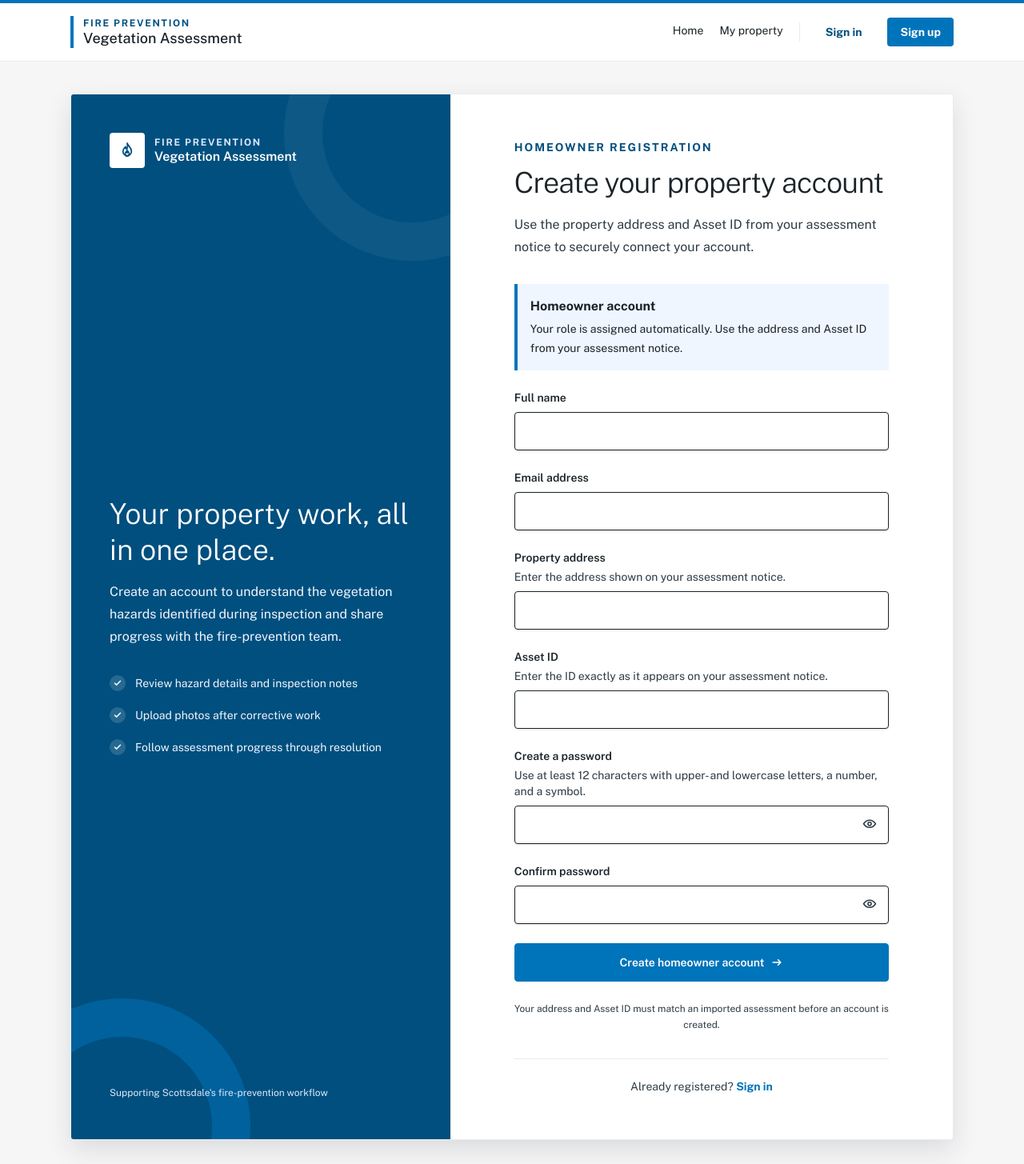
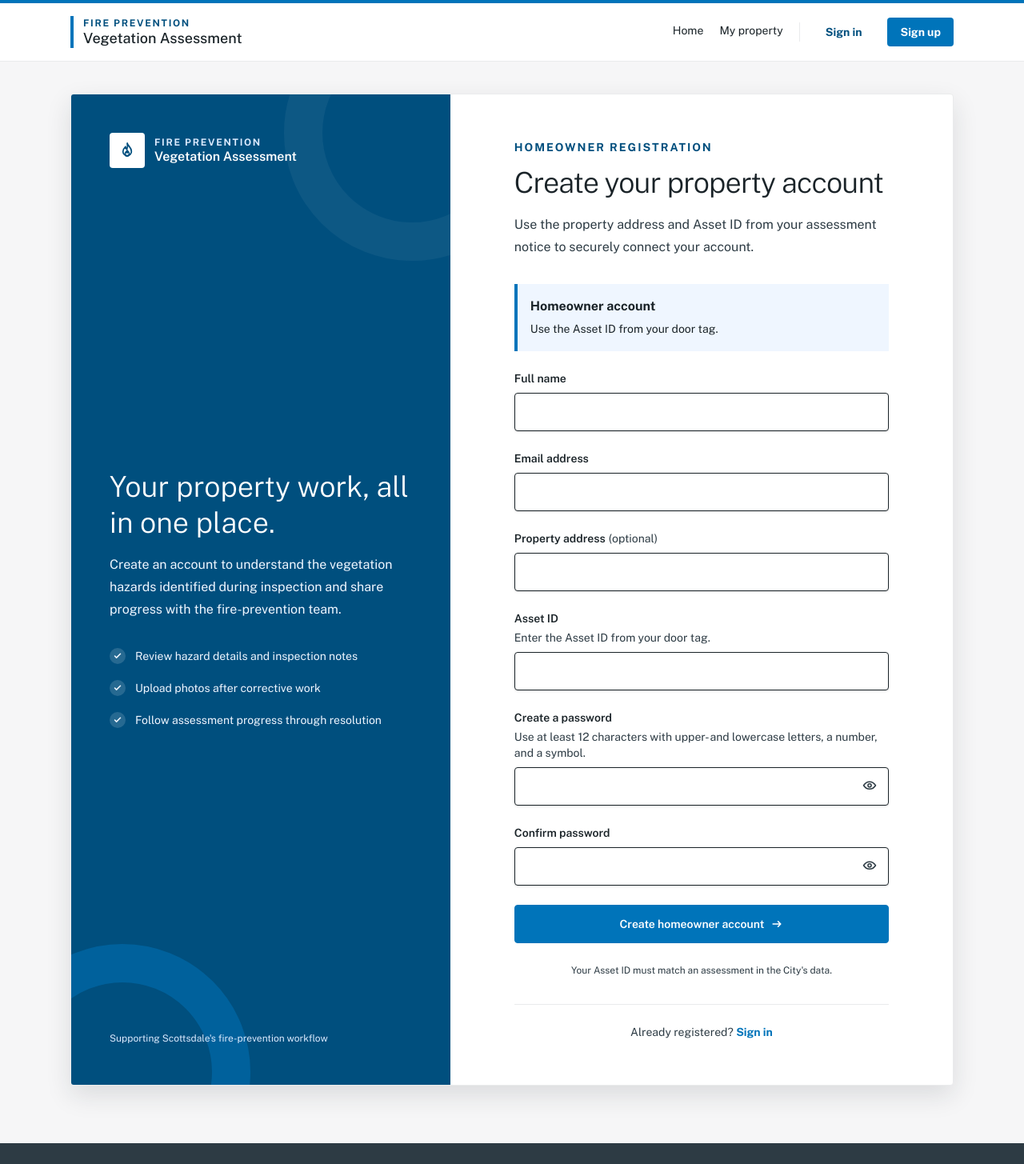
Before and after one commit to fliu-sfd/Fire_Haz_Veg_Portal, a Next.js app in the folder frontend/: page /sign-up/homeowner in a window 1280 px wide. Shown: the top 1455 px of the page at 80% size. Built offline with nearby package versions, Linux system fonts and the light colour scheme; no server answers.

Commit message:
fix(auth): allow homeowner signup without a property address

```diff
--- a/frontend/src/features/auth/api.ts
+++ b/frontend/src/features/auth/api.ts
@@ -13,7 +13,7 @@ export type Account = {
 export type HomeownerSignup = {
   full_name: string;
   email: string;
-  property_address: string;
+  property_address?: string;
   asset_id: string;
   password: string;
 };
@@ -51,9 +51,11 @@ function parseAccount(data: unknown): Account {
 }
 
 export async function registerHomeowner(payload: HomeownerSignup): Promise<Account> {
+  const { property_address, ...requiredFields } = payload;
+  const address = property_address?.trim();
   return parseAccount(await apiRequest<unknown>("/auth/signup", {
     method: "POST",
-    body: JSON.stringify(payload),
+    body: JSON.stringify({ ...requiredFields, ...(address ? { property_address: address } : {}) }),
   }));
 }
 
--- a/frontend/src/features/auth/components/homeowner-sign-up-form.tsx
+++ b/frontend/src/features/auth/components/homeowner-sign-up-form.tsx
@@ -47,7 +47,7 @@ export function HomeownerSignUpForm() {
   return (
     <form onSubmit={handleSubmit} className="space-y-6">
       <FormAlert variant="info" title="Homeowner account">
-        Your role is assigned automatically. Use the address and Asset ID from your assessment notice.
+        Use the Asset ID from your door tag.
       </FormAlert>
 
       <TextField
@@ -72,16 +72,17 @@ export function HomeownerSignUpForm() {
         id="property-address"
         name="property_address"
         label="Property address"
-        hint="Enter the address shown on your assessment notice."
+        optional
+        minLength={5}
+        maxLength={255}
         autoComplete="street-address"
-        required
       />
 
       <TextField
         id="asset-id"
         name="asset_id"
         label="Asset ID"
-        hint="Enter the ID exactly as it appears on your assessment notice."
+        hint="Enter the Asset ID from your door tag."
         autoComplete="off"
         spellCheck={false}
         required
@@ -122,7 +123,7 @@ export function HomeownerSignUpForm() {
       </Button>
 
       <p className="text-center text-xs leading-5 text-city-dark">
-        Your address and Asset ID must match an imported assessment before an account is created.
+        Your Asset ID must match an assessment in the City&apos;s data.
       </p>
     </form>
   );
```
Also changed, not shown: 1 other file (tests, documents, lock files or other folders).
